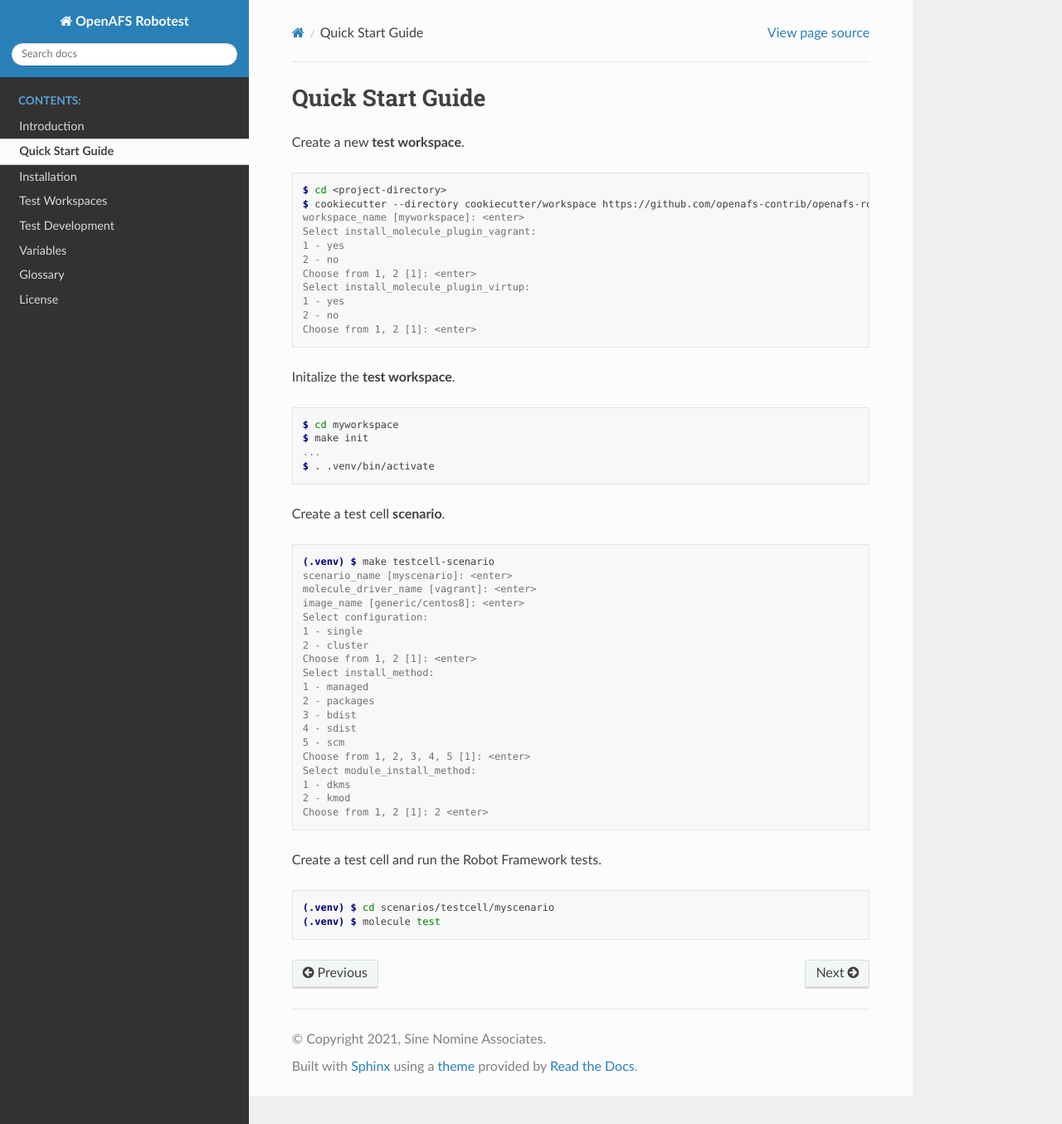
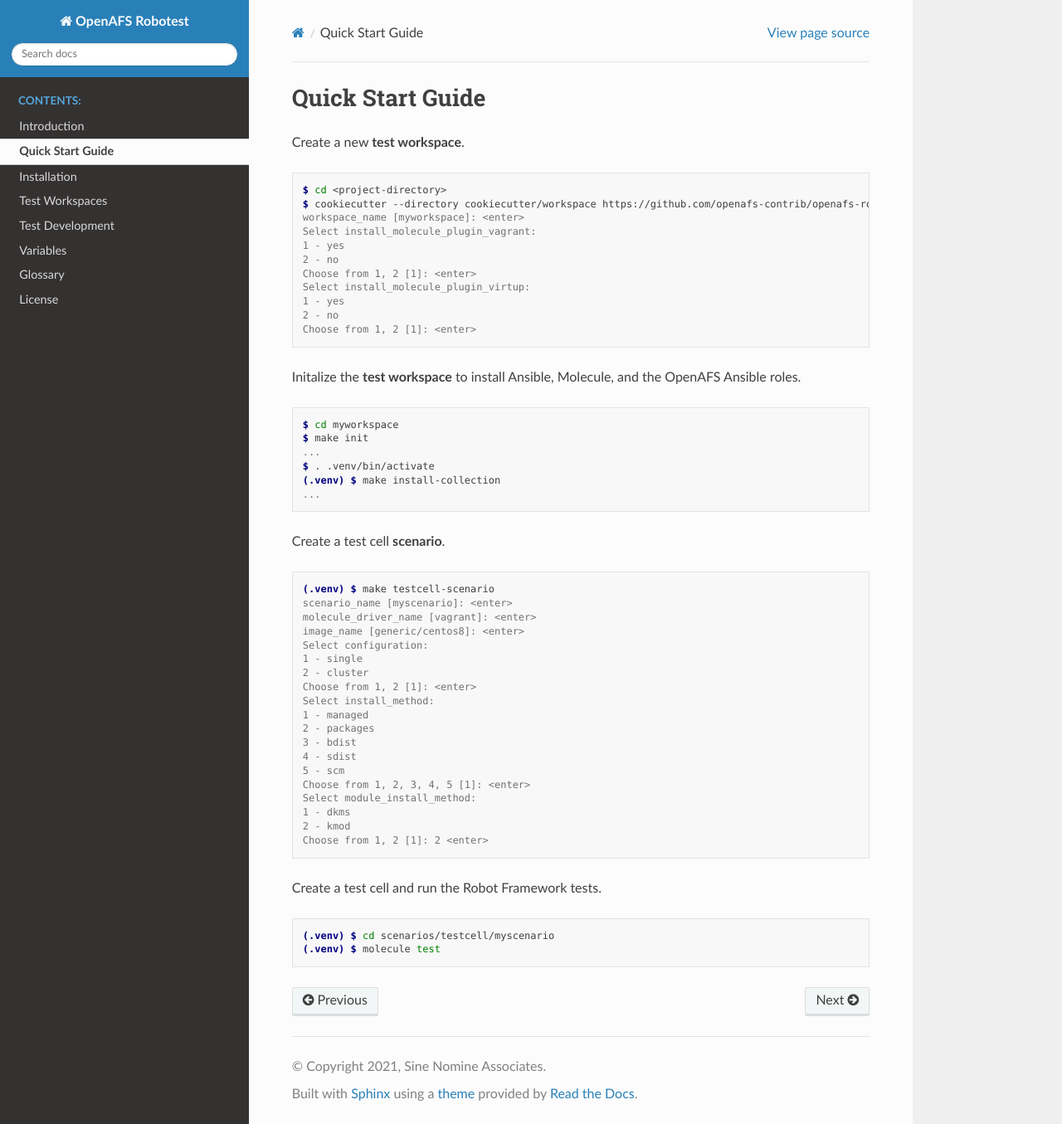
Before and after one commit to openafs-contrib/openafs-robotest, a Sphinx documentation site: the page built from docs/source/guide.rst, in a window 1280 px wide and 1355 px high. Shown: the whole window at 83% size. Built offline with Sphinx 7.4.7 and the Read the Docs theme 2.0.0, drawn with Linux system fonts in a browser that asks for light colours.

Commit message:
docs: Install ansible collection in workspace

```diff
--- a/docs/source/guide.rst
+++ b/docs/source/guide.rst
@@ -17,7 +17,8 @@ Create a new **test workspace**.
     2 - no
     Choose from 1, 2 [1]: <enter>
 
-Initalize the **test workspace**.
+Initalize the **test workspace** to install Ansible, Molecule, and the OpenAFS
+Ansible roles.
 
 .. code-block:: console
 
@@ -25,6 +26,8 @@ Initalize the **test workspace**.
     $ make init
     ...
     $ . .venv/bin/activate
+    (.venv) $ make install-collection
+    ...
 
 Create a test cell **scenario**.
 
```
